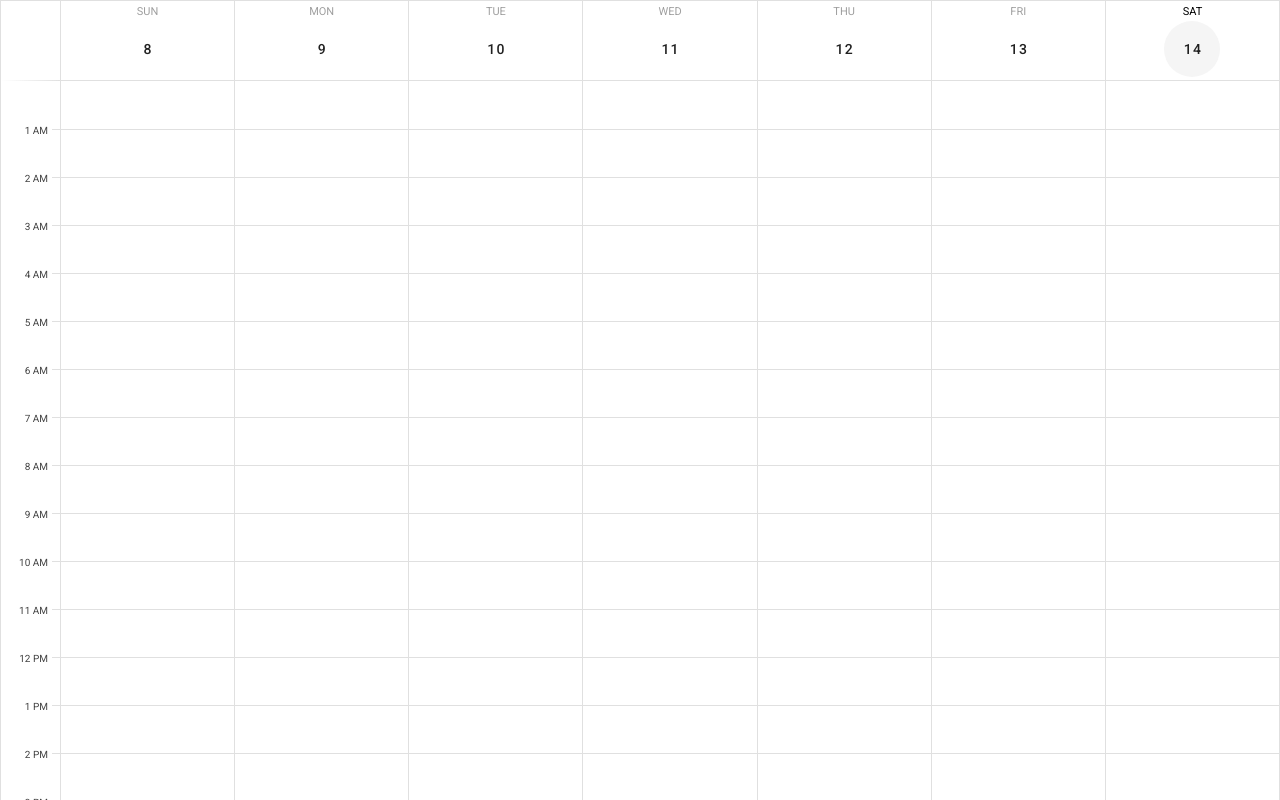
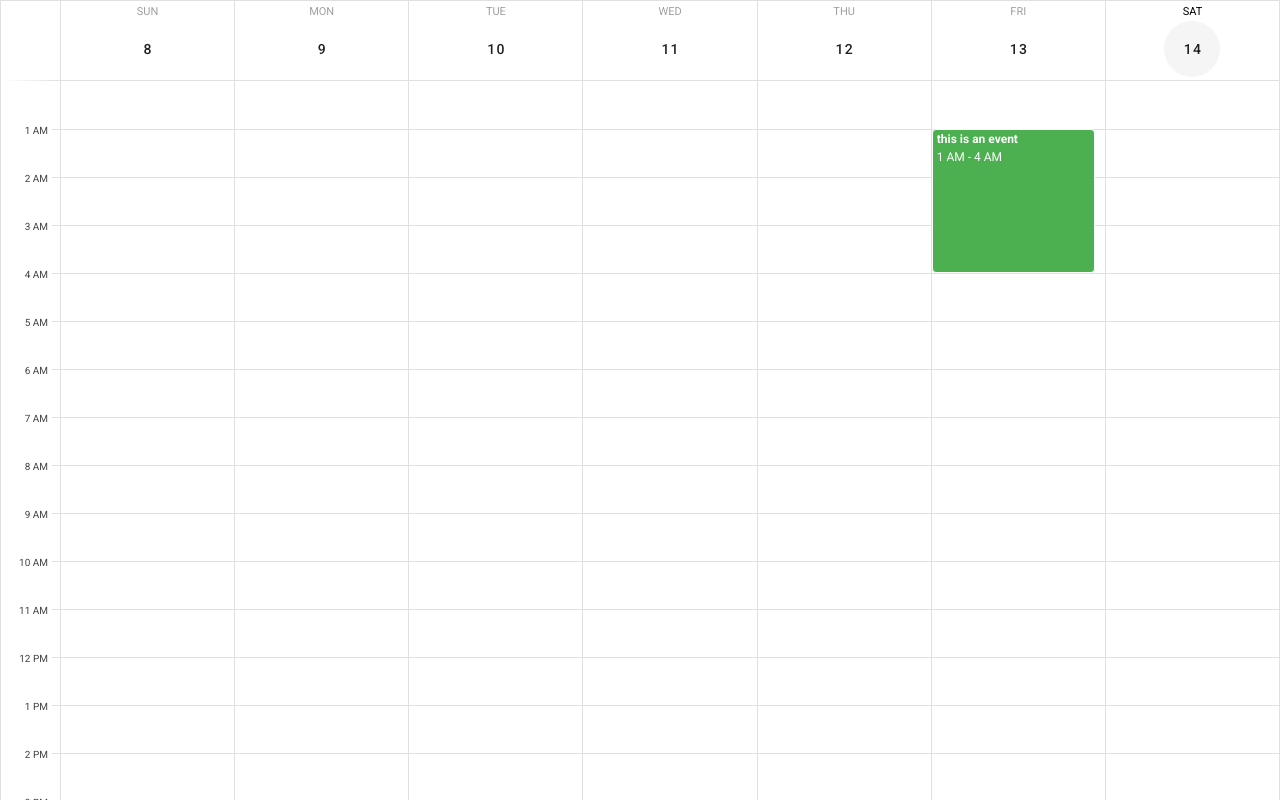
Before and after one commit to slkrx/calendar, a Vue app: page / in a window 1280 px wide. Shown: the top 800 px of the page. Built offline with nearby package versions, Linux system fonts and the light colour scheme.

Commit message:
add an event to the calendar

```diff
--- a/src/components/Calendar.vue
+++ b/src/components/Calendar.vue
@@ -1,8 +1,27 @@
 <template>
   <div>
-    <v-calendar type="week"></v-calendar>
+    <v-calendar type="week" v-bind:events="events"></v-calendar>
   </div>
 </template>
 
 <script>
+let start = new Date("11-13-2020 1:00")
+let end = new Date(start)
+end.setHours(start.getHours() + 3)
+
+export default {
+  data: function() {
+    return {
+      events: [
+        {
+          name: 'this is an event',
+          start: start,
+          end: end,
+          color: 'green',
+          timed: true
+        }
+      ]
+    }
+  }
+}
 </script>
```
